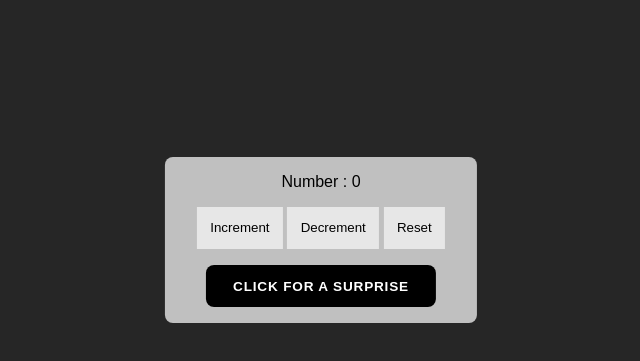
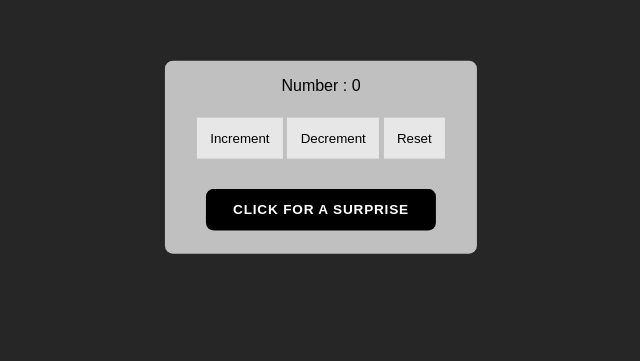
Before and after one commit to Matsew-uwu/ClickForASurprise, a website: page index.html in a window 1280 px wide. Shown: the part 163-524 px from the top of the page, without its empty margins (319-959 px from the left). Drawn offline with nearby package versions, Linux system fonts and the light colour scheme.

Commit message:
Css adjustment

```diff
--- a/css/styles.css
+++ b/css/styles.css
@@ -15,7 +15,7 @@ body {
     position: absolute;
     top: 40%;
     left: 50%;
-    transform: translateX(-50%);
+    transform: translateX(-50%) translateY(-50%);
 
     display: inline-block;
     text-align: center;
@@ -40,6 +40,7 @@ body {
 .emote{
     width: 2em;
     height: 2em;
+	border-radius: 50%
 }
 
 
@@ -49,7 +50,7 @@ body {
 	background: #e7e7e7;
 	border: none;
 	padding: 1rem 2rem;
-	margin: 0;
+	margin: 0.5em 0;
 	position: relative;
 	display: inline-block;
 }
--- a/index.html
+++ b/index.html
@@ -5,7 +5,7 @@
     <meta http-equiv="X-UA-Compatible" content="IE=edge">
     <meta name="viewport" content="width=device-width, initial-scale=1.0">
     <link rel="stylesheet" href="./css/styles.css">
-    <title>Snowflakes</title>
+    <title>Click For A Surprise !</title>
 </head>
 <body>
 
```
